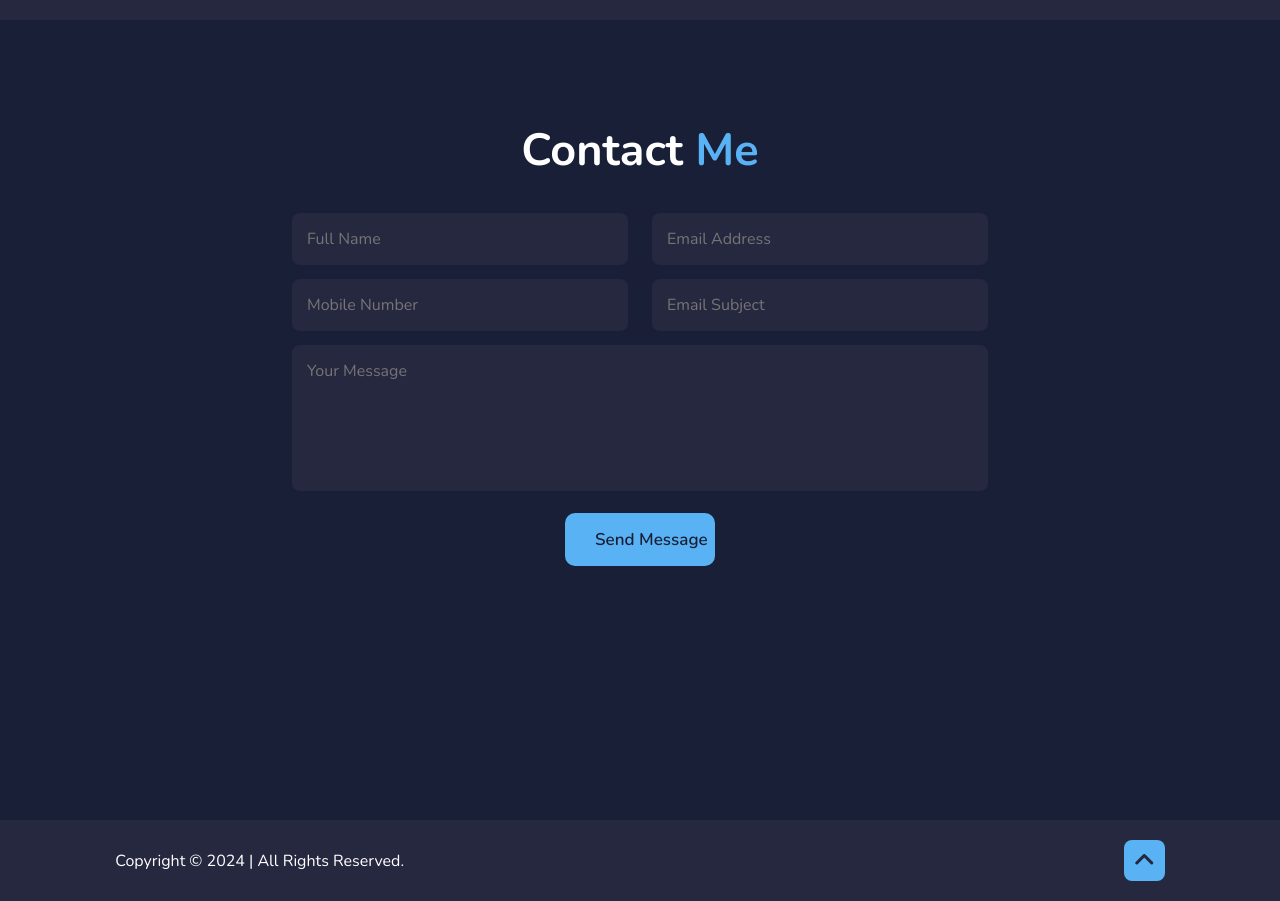
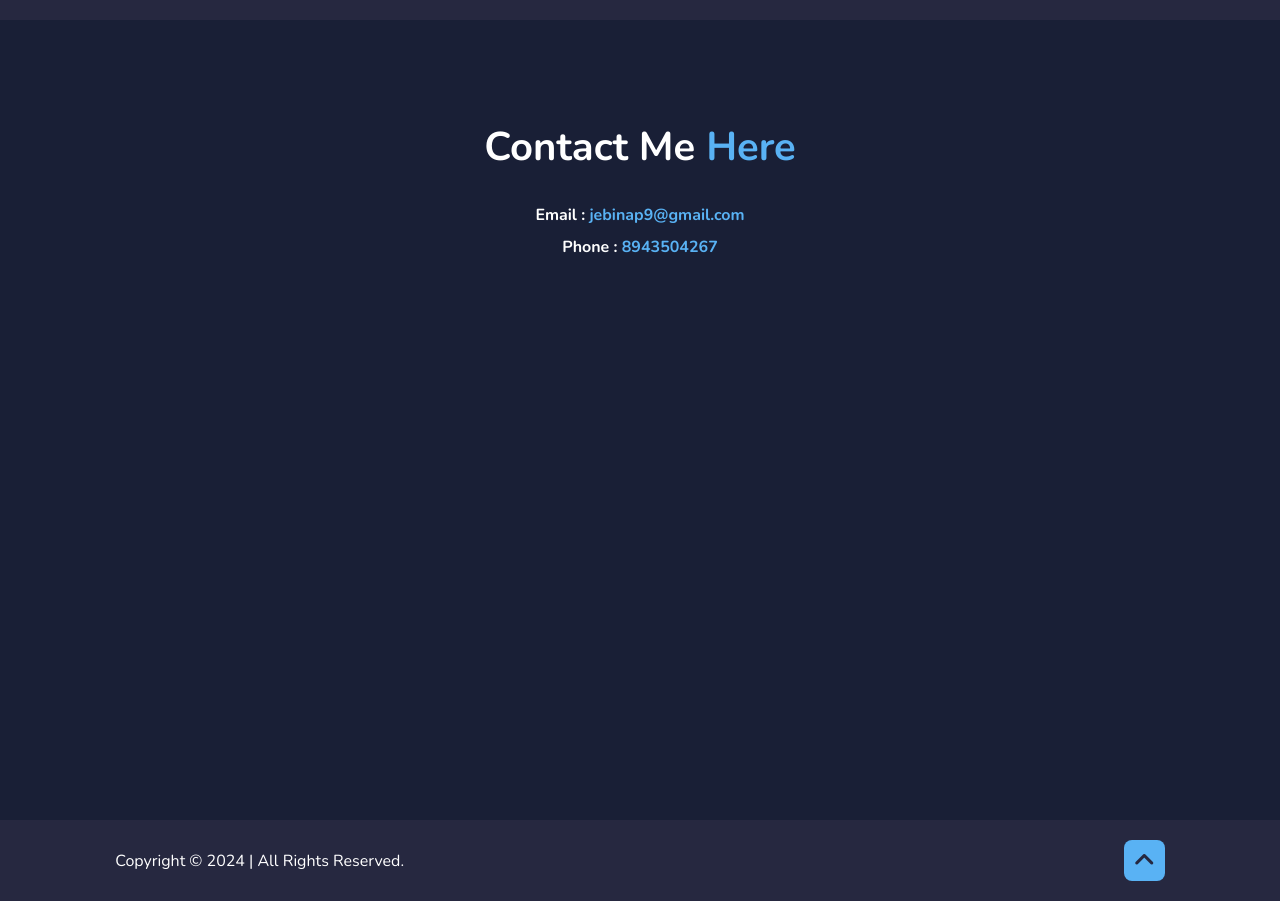
Before and after one commit to Jebinajeby/Portfolio, a plain HTML site: page index.html in a window 1280 px wide. Shown: the part 3180-4081 px from the top of the page. Drawn offline with nearby package versions, Linux system fonts and the light colour scheme.

Commit message:
index and style files modified

```diff
--- a/index.html
+++ b/index.html
@@ -146,21 +146,14 @@
 
        <!-- CONTACT Section Design -->
         <section class="contact" id="contact">
-            <h2 class="heading">Contact <span>Me</span></h2>
+            <h2 class="heading">Contact Me <span>Here</span></h2>
 
-            <form action="#">
-                <div class="input-box">
-                    <input type="text" placeholder="Full Name">
-                    <input type="email" placeholder="Email Address">
-                </div>
-                <div class="input-box">
-                    <input type="number" placeholder="Mobile Number">
-                    <input type="text" placeholder="Email Subject">
-                </div>
-                <textarea name="" id="" cols="30" rows="10" placeholder="Your Message"></textarea>
-                <input type="submit" value="Send Message">
-            </form>
+            <div class="contact-info">
+                <p><strong>Email :</strong> <a href="mailto:Jebinap9@gmail.com">jebinap9@gmail.com</a></p>
+                <p><strong>Phone :</strong> <a href="tel:+918943504267">8943504267</a></p>
+            </div>
         </section>
+
 
         <!-- FOOTER Section Design -->
          <footer class="footer">
--- a/styles.css
+++ b/styles.css
@@ -394,77 +394,29 @@ section {
 
 .contact h2 {
     margin-bottom: 3rem;
+    font-size: 4rem;
 }
 
-.contact form {
-    max-width: 70rem;
-    margin: 1rem auto;
+.contact-info {
     text-align: center;
-    margin-bottom: 3rem;
+    font-size: 1.6rem;
 }
 
-.contact form .input-box {
-    display: flex;
-    justify-content: space-between;
-    flex-wrap: wrap;
-    margin-bottom: 1rem;
+.contact-info p {
+    margin: 1rem 0;
 }
 
-.contact form {
-    display: flex;
-    flex-direction: column;
-    align-items: center;
+.contact-info a {
+    color: var(--main-color);
+    text-decoration: none;
+    font-weight: bold;
+    transition: color 0.3s ease;
 }
 
-.input-box {
-    display: flex;
-    justify-content: space-between;
-    width: 100%;
-    margin-bottom: 2rem;
+.contact-info a:hover {
+    color: var(--bg-color);
 }
 
-.input-box input,
-textarea {
-    width: calc(50% - 1rem);
-    padding: 1.5rem;
-    font-size: 1.6rem;
-    border: .2rem solid var(--bg-color);
-    border-radius: 1rem;
-    transition: .3s ease;
-    background-color: var(--snd-bg-color);
-    color: var(--text-color);
-}
-
-.input-box input:focus,
-textarea:focus {
-    outline: none;
-    border-color: var(--main-color);
-    box-shadow: 0 0 1rem var(--main-color);
-}
-
-textarea {
-    resize: none;
-    height: 15rem;
-    width: 100%;
-    margin-bottom: 2rem;
-}
-
-.contact input[type="submit"] {
-    max-width: 15rem;
-    padding: 1.5rem 3rem;
-    background-color: var(--main-color);
-    color: var(--bg-color);
-    border: none;
-    border-radius: 1rem;
-    font-size: 1.7rem;
-    font-weight: 600;
-    cursor: pointer;
-    transition: background-color 0.3s ease, color 0.3s ease;
-}
-
-.contact input[type="submit"]:hover {
-    background-color: var(--main-color)
-}
 
 .footer{
     display: flex;
```
